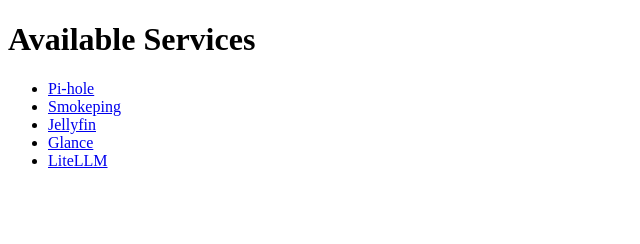
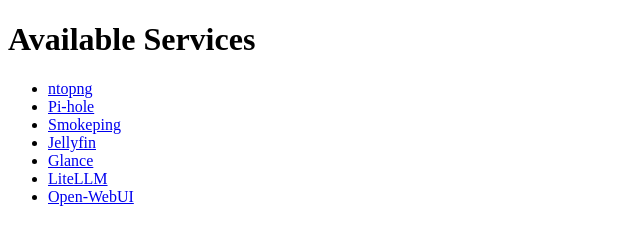
Before and after one commit to jwiegley/nixos-config, a plain HTML site: page nginx-portal/index.html in a window 1280 px wide. Shown: the whole page, without its empty margins (0-640 px from the left). Drawn offline with Linux system fonts and the light colour scheme.

Commit message:
Many fixes

```diff
--- a/nginx-portal/index.html
+++ b/nginx-portal/index.html
@@ -4,16 +4,14 @@
   <body>
     <h1>Available Services</h1>
     <ul>
-      <!-- <li><a href="/ntopng/">ntopng</a></li> -->
+      <li><a href="/ntopng/">ntopng</a></li>
       <li><a href="/pi-hole/">Pi-hole</a></li>
       <li><a href="/smokeping/">Smokeping</a></li>
       <li><a href="/jellyfin/">Jellyfin</a></li>
-      <!-- <li><a href="https://vulcan.local:8384/">SyncThing</a></li> -->
       <li><a href="/glance/">Glance</a></li>
       <li><a href="/litellm/">LiteLLM</a></li>
-      <!-- <li><a href="/typingmind/">TypingMind</a></li> -->
-      <!-- <li><a href="/silly-tavern/">SillyTavern</a></li> -->
-      <!-- <li><a href="http://vulcan.local:8083/">SillyTavern</a></li> -->
+      <li><a href="/open-webui/">Open-WebUI</a></li>
+      <!-- <li><a href="https://vulcan.local:8384/">SyncThing</a></li> -->
     </ul>
   </body>
 </html>
```
Also changed, not shown: 2 other files.
